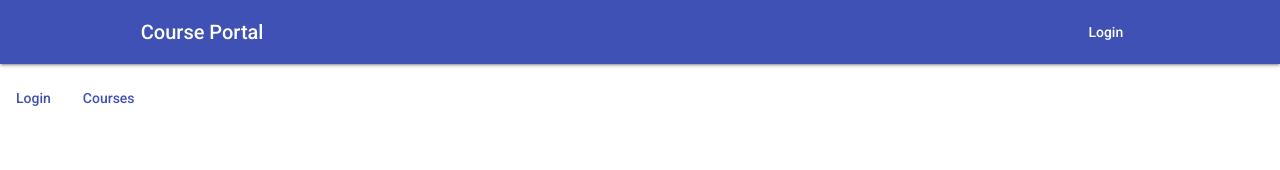
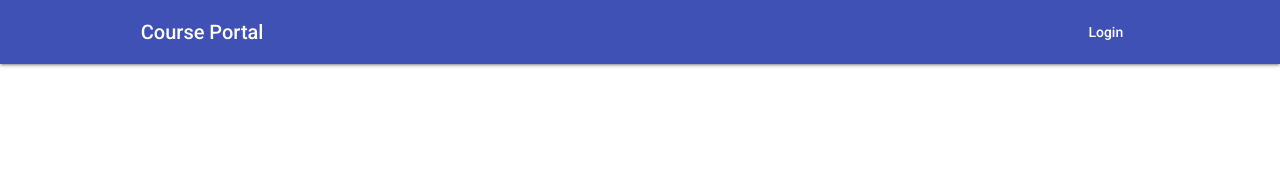
Before and after one commit to 2011-nov02-net/DHL-Project2-Site, an Angular app in the folder DHL-Project2-Site/: page / in a window 1280 px wide. Shown: the top 170 px of the page. Built offline with nearby package versions, Linux system fonts and the light colour scheme.

Commit message:
removed extra buttons from home

```diff
--- a/DHL-Project2-Site/src/welcome/welcome.component.html
+++ b/DHL-Project2-Site/src/welcome/welcome.component.html
@@ -4,11 +4,6 @@
 
 <h1 *ngIf="user">Welcome {{user}}</h1>
 
-
-<h1></h1>
-
-<button mat-button mat-button color="primary" routerLink="/login">Login</button>
-<button mat-button mat-button color="primary" routerLink="/class">Courses</button>
  <!-- Footer -->
 <footer hidden=true></footer>
 </div>
--- a/DHL-Project2-Site/src/welcome/welcome.component.ts
+++ b/DHL-Project2-Site/src/welcome/welcome.component.ts
@@ -1,4 +1,6 @@
 import { Component, OnInit } from '@angular/core';
+
+import { User } from '../shared/Models/user.model';
 
 @Component({
   selector: 'app-welcome',
@@ -6,7 +8,7 @@ import { Component, OnInit } from '@angular/core';
   styleUrls: ['./welcome.component.css']
 })
 export class WelcomeComponent implements OnInit {
-
+  user : User;
   constructor() { }
 
   ngOnInit(): void {
```
